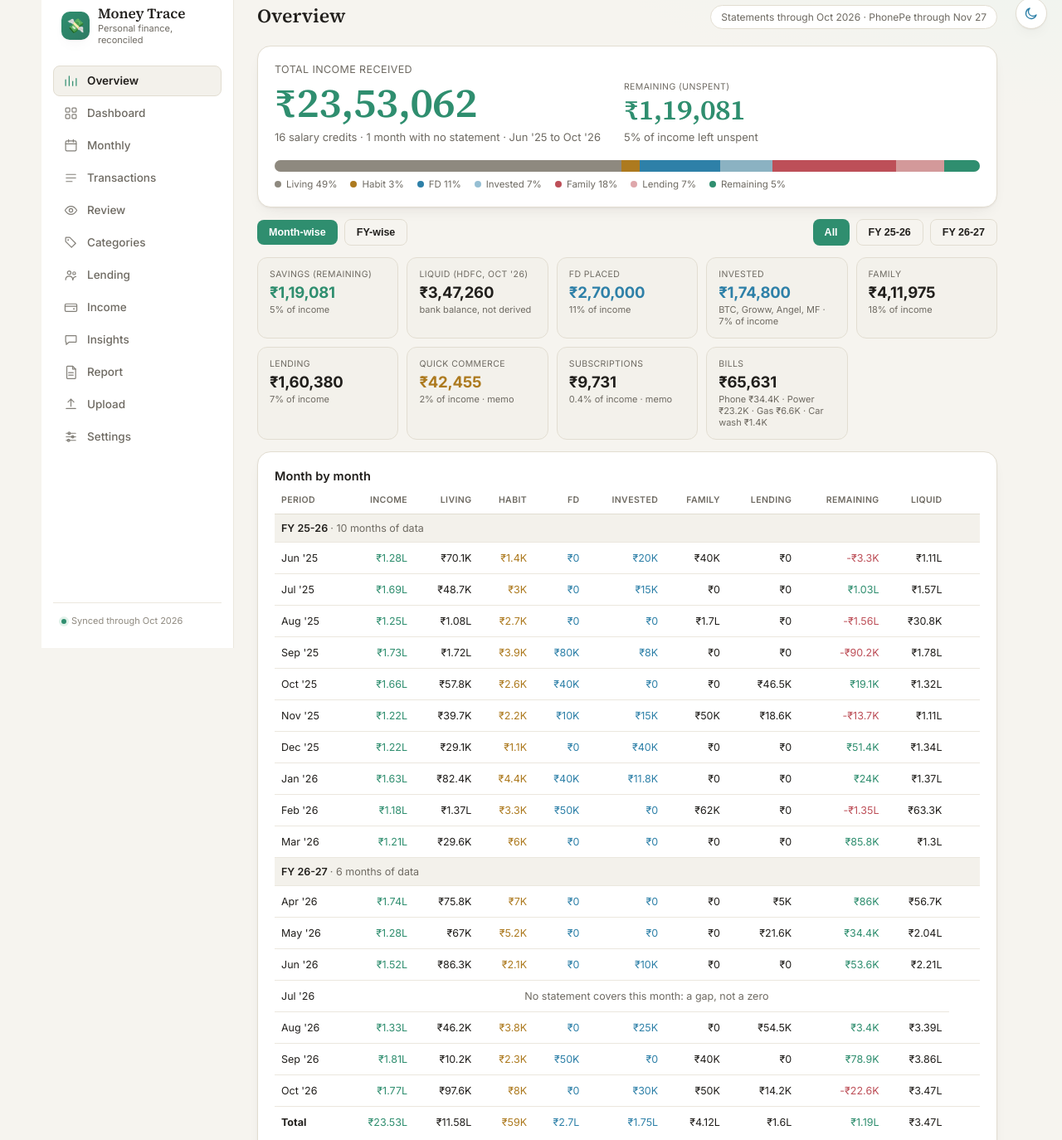
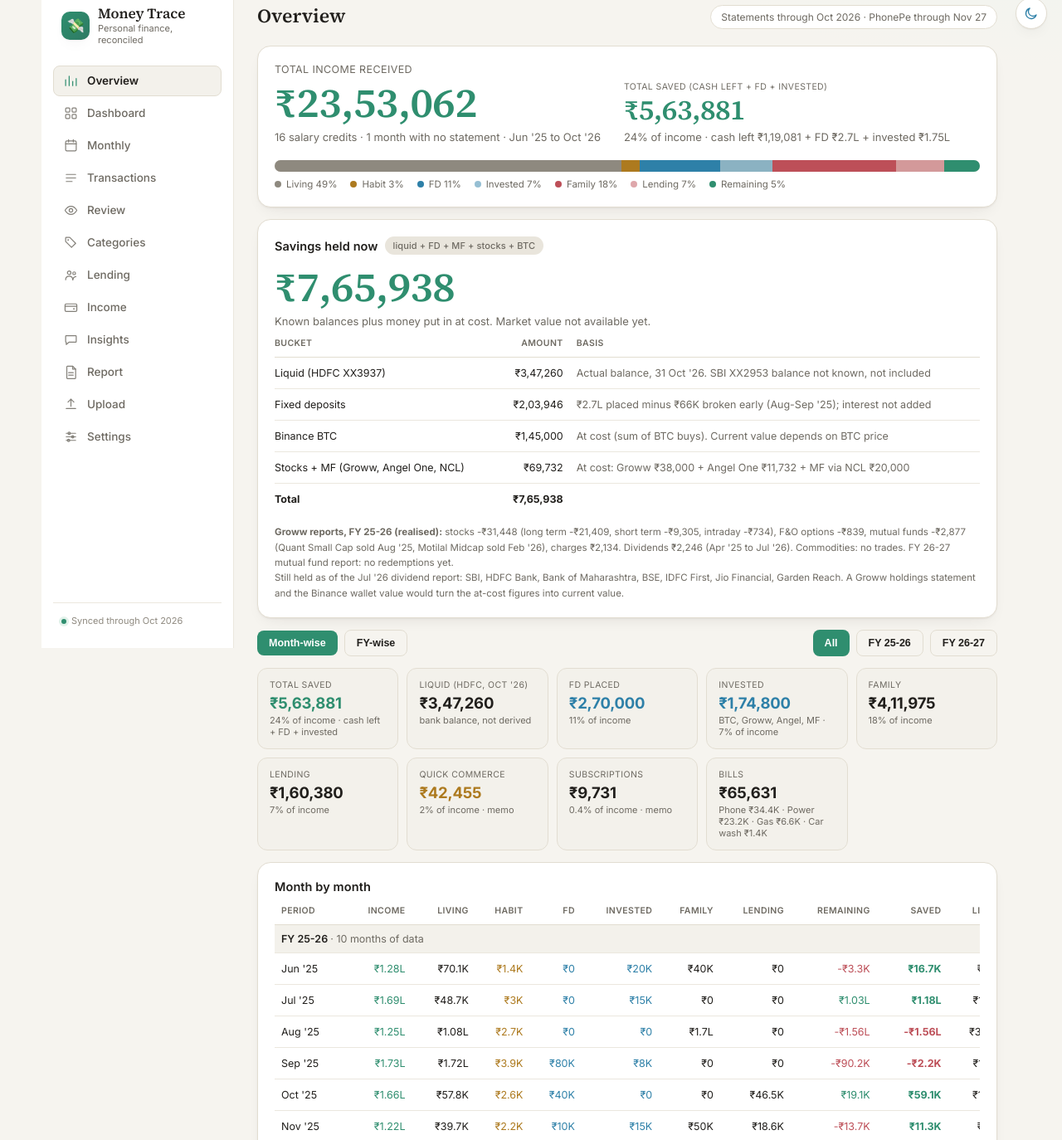
Before and after one commit to manpreetjord/moneytrace, a plain HTML site: page index.html in a window 1280 px wide. Shown: the part 19-1393 px from the top of the page at 83% size. Drawn offline with Linux system fonts and the light colour scheme.

Commit message:
Count FD and investments as savings; add savings-held snapshot
Overview hero and table now show Saved = cash left + FD + invested, plus a
card totalling liquid, FD, BTC and stocks/MF (at cost) with Groww realised P&L.

Co-Authored-By: Claude Opus 5.5 <noreply@anthropic.com>
Claude-Session: https://claude.ai/code/session_01CKp9Zx6s3wDZx6gRqLKx1d

```diff
--- a/index.html
+++ b/index.html
@@ -228,10 +228,29 @@ html[data-theme="light"] .theme-toggle .icon-moon{display:block}
         <div class="hero-label" id="ovLabel">Total income received</div>
         <div style="display:flex;gap:28px;flex-wrap:wrap;align-items:flex-end">
           <div><div class="hero-number" id="ovIncome">-</div><div class="hero-sub" id="ovIncomeSub" style="margin-top:6px"></div></div>
-          <div><div class="stat-label">Remaining (unspent)</div><div class="hero-number" id="ovRemain" style="font-size:34px">-</div><div class="hero-sub" id="ovRemainSub" style="margin-top:6px"></div></div>
+          <div><div class="stat-label">Total saved (cash left + FD + invested)</div><div class="hero-number" id="ovRemain" style="font-size:34px">-</div><div class="hero-sub" id="ovRemainSub" style="margin-top:6px"></div></div>
         </div>
         <div id="ovBar" style="display:flex;height:14px;border-radius:8px;overflow:hidden;background:var(--panel3);margin:18px 0 8px"></div>
         <div id="ovLegend" style="display:flex;flex-wrap:wrap;gap:6px 16px;font-size:11.5px;color:var(--dim)"></div>
+      </div>
+
+      <div class="card" style="margin-top:14px">
+        <h2>Savings held now <span class="pill">liquid + FD + MF + stocks + BTC</span></h2>
+        <div style="display:flex;gap:28px;flex-wrap:wrap;align-items:flex-end;margin-bottom:6px">
+          <div><div class="hero-number" style="color:var(--teal)">₹7,65,938</div><div class="hero-sub" style="margin-top:6px">Known balances plus money put in at cost. Market value not available yet.</div></div>
+        </div>
+        <table class="plain" style="margin-top:10px">
+          <tr><th>Bucket</th><th style="text-align:right">Amount</th><th>Basis</th></tr>
+          <tr><td>Liquid (HDFC XX3937)</td><td style="text-align:right">₹3,47,260</td><td style="color:var(--dim)">Actual balance, 31 Oct '26. SBI XX2953 balance not known, not included</td></tr>
+          <tr><td>Fixed deposits</td><td style="text-align:right">₹2,03,946</td><td style="color:var(--dim)">₹2.7L placed minus ₹66K broken early (Aug-Sep '25); interest not added</td></tr>
+          <tr><td>Binance BTC</td><td style="text-align:right">₹1,45,000</td><td style="color:var(--dim)">At cost (sum of BTC buys). Current value depends on BTC price</td></tr>
+          <tr><td>Stocks + MF (Groww, Angel One, NCL)</td><td style="text-align:right">₹69,732</td><td style="color:var(--dim)">At cost: Groww ₹38,000 + Angel One ₹11,732 + MF via NCL ₹20,000</td></tr>
+          <tr><td><b>Total</b></td><td style="text-align:right"><b>₹7,65,938</b></td><td></td></tr>
+        </table>
+        <div style="font-size:11.5px;color:var(--dim);margin-top:12px;line-height:1.6">
+          <b>Groww reports, FY 25-26 (realised):</b> stocks -₹31,448 (long term -₹21,409, short term -₹9,305, intraday -₹734), F&amp;O options -₹839, mutual funds -₹2,877 (Quant Small Cap sold Aug '25, Motilal Midcap sold Feb '26), charges ₹2,134. Dividends ₹2,246 (Apr '25 to Jul '26). Commodities: no trades. FY 26-27 mutual fund report: no redemptions yet.<br>
+          Still held as of the Jul '26 dividend report: SBI, HDFC Bank, Bank of Maharashtra, BSE, IDFC First, Jio Financial, Garden Reach. A Groww holdings statement and the Binance wallet value would turn the at-cost figures into current value.
+        </div>
       </div>
 
       <div style="display:flex;gap:8px;flex-wrap:wrap;margin:14px 0;align-items:center">
@@ -249,9 +268,9 @@ html[data-theme="light"] .theme-toggle .icon-moon{display:block}
 
       <div class="card">
         <h2 id="ovTableTitle">Month by month</h2>
-        <div style="overflow-x:auto"><table id="ovTable" style="min-width:1080px"></table></div>
+        <div style="overflow-x:auto"><table id="ovTable" style="min-width:1150px"></table></div>
         <div style="font-size:11px;color:var(--dim);margin-top:12px;line-height:1.6">
-          <b>Income</b> = TCS salary credits. <b>Living</b> = normal costs (EMI, food, groceries, bills, shopping, transport, health, misc). <b>Habit</b> = café/paan/wine/liquor. <b>FD</b> = money put into fixed deposits that month (gross; premature FD redemptions of ₹66K in Aug-Sep '25 aren't netted here, net FD held is ₹2,03,946). <b>Invested</b> = BTC, Groww, Angel One, mutual funds. <b>Remaining</b> = income minus all of those, i.e. what was left unspent that month.<br>
+          <b>Income</b> = TCS salary credits. <b>Living</b> = normal costs (EMI, food, groceries, bills, shopping, transport, health, misc). <b>Habit</b> = café/paan/wine/liquor. <b>FD</b> = money put into fixed deposits that month (gross; premature FD redemptions of ₹66K in Aug-Sep '25 aren't netted here, net FD held is ₹2,03,946). <b>Invested</b> = BTC, Groww, Angel One, mutual funds. <b>Remaining</b> = income minus all of those, i.e. cash left unspent that month. <b>Saved</b> = Remaining + FD + Invested: everything not spent on living, habit, family or lending.<br>
           <b>Liquid</b> = actual HDFC balance at month-end, not a calculation, so it won't equal the running total of Remaining: it started at ₹1.01L in Jun '25, includes non-salary credits, has no statement for Jul '26, and excludes money moved to the SBI account (self-transfers).<br>
           <b>Lending</b> here is gross money lent out in the period; the Lending tab shows the net gap after repayments (₹1,35,404). <b>Family</b> includes Jasbir Kaur, Gurkirpal Singh and Aditi Yadav.<br>
           <b>Quick commerce</b> (Blinkit, Zepto, Grofers, Swiggy Instamart) is a memo line summed across bank + PhonePe/super.money on SBI. The bank part is already inside Living, the SBI part isn't. Plain "Swiggy" payments are left out because they can't be told apart from food delivery.<br>
@@ -687,18 +706,18 @@ document.querySelectorAll('.report-toggle').forEach(function(b){
   function rowsFor(f){return D.filter(function(r){return f==='all'||fyOf(r.m)===f});}
   function td(v,cls){return '<td style="text-align:right"'+(cls?' class="'+cls+'"':'')+'>'+v+'</td>';}
   function cells(a,isGap){
-    if(isGap)return '<td colspan="9" style="text-align:center;color:var(--dim)">No statement covers this month: a gap, not a zero</td>';
-    return td(cmp(a.income),'income')+td(cmp(a.spent))+td(cmp(a.wasted),'habit')+td(cmp(a.fd),'invest')+td(cmp(a.other),'invest')+td(cmp(a.fam))+td(cmp(a.lend))+td(cmp(a.saved),a.saved<0?'expense':'income')+td(a.liquid==null?'-':cmp(a.liquid));
+    if(isGap)return '<td colspan="10" style="text-align:center;color:var(--dim)">No statement covers this month: a gap, not a zero</td>';
+    return td(cmp(a.income),'income')+td(cmp(a.spent))+td(cmp(a.wasted),'habit')+td(cmp(a.fd),'invest')+td(cmp(a.other),'invest')+td(cmp(a.fam))+td(cmp(a.lend))+td(cmp(a.saved),a.saved<0?'expense':'income')+td('<b>'+cmp(a.saved+a.fd+a.other)+'</b>',(a.saved+a.fd+a.other)<0?'expense':'income')+td(a.liquid==null?'-':cmp(a.liquid));
   }
-  var HEAD='<tr><th>Period</th><th style="text-align:right">Income</th><th style="text-align:right">Living</th><th style="text-align:right">Habit</th><th style="text-align:right">FD</th><th style="text-align:right">Invested</th><th style="text-align:right">Family</th><th style="text-align:right">Lending</th><th style="text-align:right">Remaining</th><th style="text-align:right">Liquid</th><th style="text-align:right">Quick comm.</th><th style="text-align:right">Subs</th><th style="text-align:right">Bills</th></tr>';
+  var HEAD='<tr><th>Period</th><th style="text-align:right">Income</th><th style="text-align:right">Living</th><th style="text-align:right">Habit</th><th style="text-align:right">FD</th><th style="text-align:right">Invested</th><th style="text-align:right">Family</th><th style="text-align:right">Lending</th><th style="text-align:right">Remaining</th><th style="text-align:right">Saved</th><th style="text-align:right">Liquid</th><th style="text-align:right">Quick comm.</th><th style="text-align:right">Subs</th><th style="text-align:right">Bills</th></tr>';
   function render(){
     var rows=rowsFor(view==='fy'?'all':fy),a=agg(rows);
     var inc=a.income;
     document.getElementById('ovLabel').textContent='Total income received'+(view==='month'&&fy!=='all'?' · '+fy.replace('FY','FY '):'');
     document.getElementById('ovIncome').textContent=full(inc);
     document.getElementById('ovIncomeSub').textContent=a.n+' salary credits'+(a.gap?' · '+a.gap+' month with no statement':'')+' · '+lab(rows[0].m)+' to '+lab(rows[rows.length-1].m);
-    var re=document.getElementById('ovRemain');re.textContent=sgn(a.saved);re.style.color=a.saved<0?'var(--brick)':'var(--teal)';
-    document.getElementById('ovRemainSub').textContent=Math.round(a.saved/inc*100)+'% of income left unspent';
+    var sv=a.saved+a.fd+a.other,re=document.getElementById('ovRemain');re.textContent=sgn(sv);re.style.color=sv<0?'var(--brick)':'var(--teal)';
+    document.getElementById('ovRemainSub').textContent=Math.round(sv/inc*100)+'% of income \u00B7 cash left '+sgn(a.saved)+' + FD '+cmp(a.fd)+' + invested '+cmp(a.other);
     var segs=[['Living',a.spent,'var(--dim2)',1],['Habit',a.wasted,'var(--amber)',1],['FD',a.fd,'var(--blue)',1],['Invested',a.other,'var(--blue)',.5],['Family',a.fam,'var(--brick)',1],['Lending',a.lend,'var(--brick)',.5],['Remaining',Math.max(a.saved,0),'var(--teal)',1]];
     var tot=segs.reduce(function(s,x){return s+x[1]},0),bar='',leg='';
     segs.forEach(function(s){if(s[1]<=0)return;bar+='<div title="'+s[0]+' '+full(s[1])+'" style="width:'+(s[1]/tot*100)+'%;background:'+s[2]+';opacity:'+s[3]+'"></div>';leg+='<span><span style="display:inline-block;width:8px;height:8px;border-radius:50%;background:'+s[2]+';opacity:'+s[3]+';margin-right:6px"></span>'+s[0]+' '+Math.round(s[1]/inc*100)+'%</span>';});
@@ -706,7 +725,7 @@ document.querySelectorAll('.report-toggle').forEach(function(b){
     document.getElementById('ovBar').innerHTML=bar;document.getElementById('ovLegend').innerHTML=leg;
     var pc=function(v){return Math.round(v/inc*100)+'% of income'};
     var lastM=rows.filter(function(r){return !r.gap}).pop().m;
-    var tiles=[['Savings (remaining)',sgn(a.saved),pc(a.saved),a.saved<0?'expense':'income'],['Liquid (HDFC, '+lab(lastM)+')',full(a.liquid),'bank balance, not derived',''],['FD placed',full(a.fd),pc(a.fd),'invest'],['Invested',full(a.other),'BTC, Groww, Angel, MF · '+pc(a.other),'invest'],['Family',full(a.fam),pc(a.fam),''],['Lending',full(a.lend),pc(a.lend),''],['Quick commerce',full(a.qc),pc(a.qc)+' · memo','habit'],['Subscriptions',full(a.sub),(a.sub/inc*100).toFixed(1)+'% of income · memo',''],['Bills',full(a.bill),'Phone '+cmp(a.ph)+' · Power '+cmp(a.el)+' · Gas '+cmp(a.gs)+' · Car wash '+cmp(a.cw),'']];
+    var tiles=[['Total saved',sgn(a.saved+a.fd+a.other),pc(a.saved+a.fd+a.other)+' \u00B7 cash left + FD + invested',(a.saved+a.fd+a.other)<0?'expense':'income'],['Liquid (HDFC, '+lab(lastM)+')',full(a.liquid),'bank balance, not derived',''],['FD placed',full(a.fd),pc(a.fd),'invest'],['Invested',full(a.other),'BTC, Groww, Angel, MF · '+pc(a.other),'invest'],['Family',full(a.fam),pc(a.fam),''],['Lending',full(a.lend),pc(a.lend),''],['Quick commerce',full(a.qc),pc(a.qc)+' · memo','habit'],['Subscriptions',full(a.sub),(a.sub/inc*100).toFixed(1)+'% of income · memo',''],['Bills',full(a.bill),'Phone '+cmp(a.ph)+' · Power '+cmp(a.el)+' · Gas '+cmp(a.gs)+' · Car wash '+cmp(a.cw),'']];
     document.getElementById('ovTiles').innerHTML=tiles.map(function(t){return '<div class="stat"><div class="stat-label">'+t[0]+'</div><div class="stat-value '+t[3]+'">'+t[1]+'</div><div style="font-size:11px;color:var(--dim);margin-top:3px">'+t[2]+'</div></div>'}).join('');
     var h=HEAD,qcell=function(x){return td(cmp(x),'habit')},scell=function(x){return td(cmp(x))};
     if(view==='month'){
@@ -714,7 +733,7 @@ document.querySelectorAll('.report-toggle').forEach(function(b){
       var cur=null;
       rows.forEach(function(r){
         var f=fyOf(r.m);
-        if(f!==cur){cur=f;var sub=agg(rows.filter(function(x){return fyOf(x.m)===f}));h+='<tr><td colspan="13" style="background:var(--panel2);font-weight:600;padding:9px 8px">'+f.replace('FY','FY ')+' <span style="font-weight:400;color:var(--dim)">· '+sub.n+' months of data</span></td></tr>';}
+        if(f!==cur){cur=f;var sub=agg(rows.filter(function(x){return fyOf(x.m)===f}));h+='<tr><td colspan="14" style="background:var(--panel2);font-weight:600;padding:9px 8px">'+f.replace('FY','FY ')+' <span style="font-weight:400;color:var(--dim)">· '+sub.n+' months of data</span></td></tr>';}
         h+='<tr><td>'+lab(r.m)+'</td>'+cells(r,r.gap)+(r.gap?'':qcell(r.qc)+scell(r.sub)+scell(r.bill))+'</tr>';
       });
       h+='<tr><td><b>Total</b></td>'+cells(a)+qcell(a.qc)+scell(a.sub)+scell(a.bill)+'</tr>';
```
Also changed, not shown: 1 other file.
